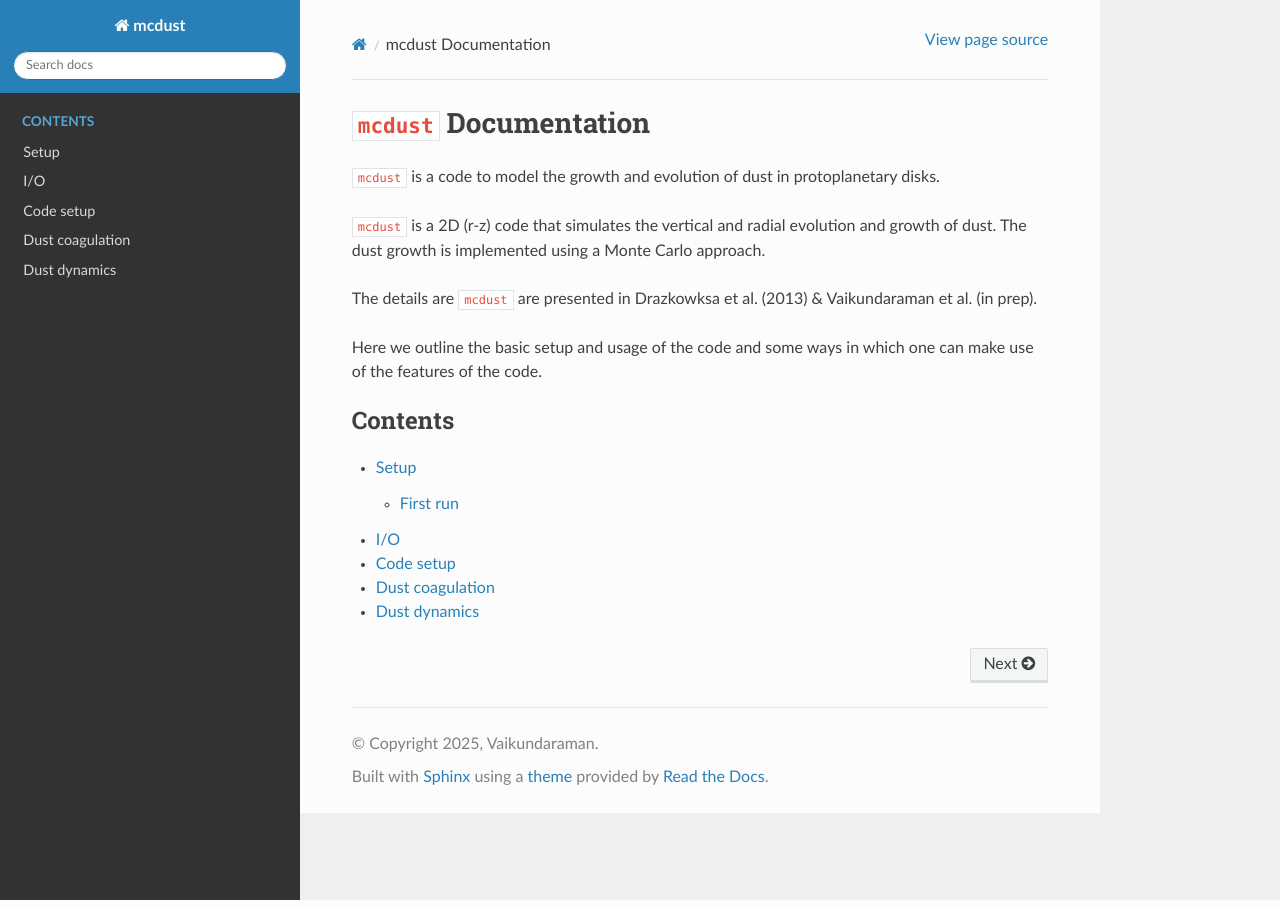
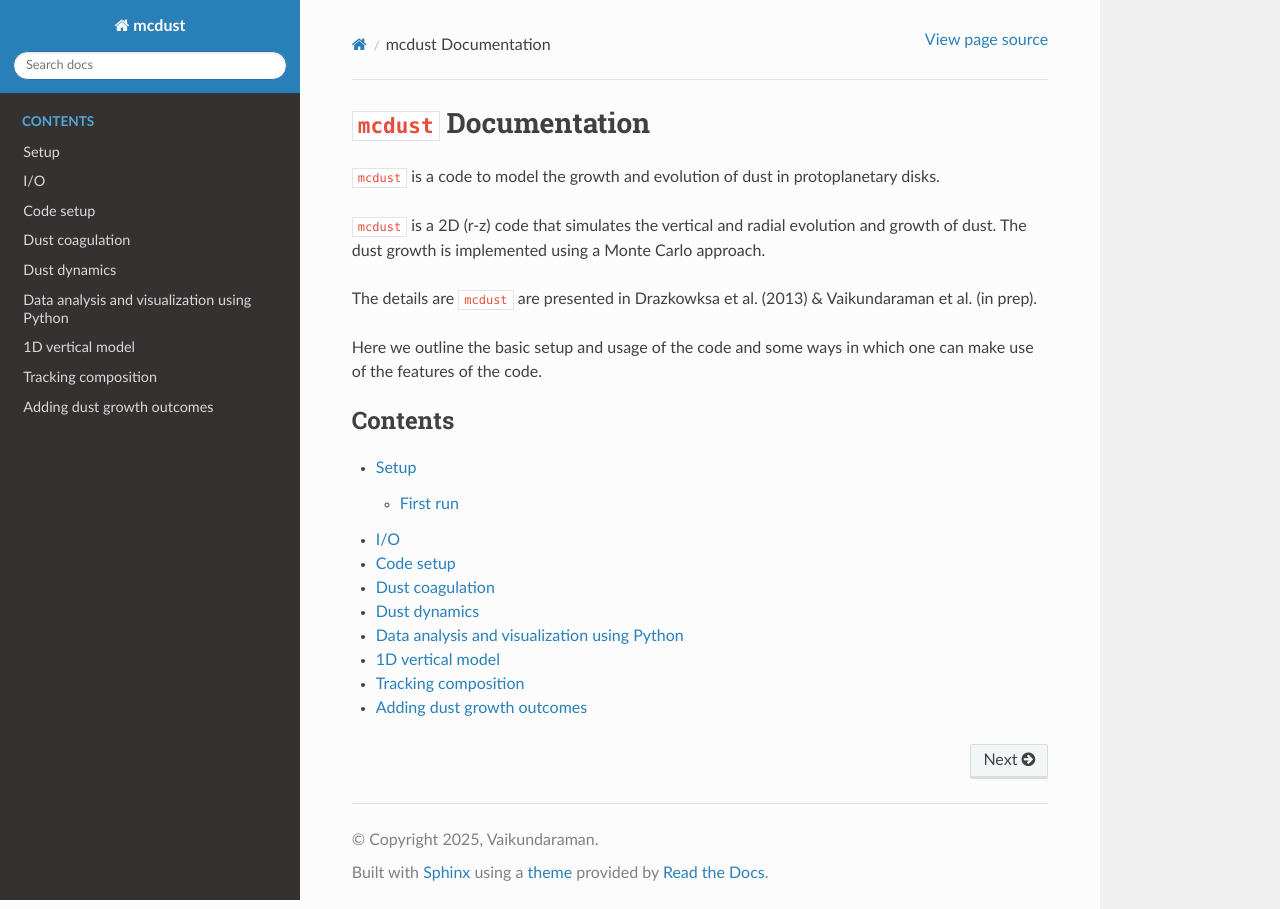
Before and after one commit to vicky1997/docs_test, a Sphinx documentation site: the page built from docs/source/index.rst, in a window 1280 px wide. Built offline with Sphinx 7.4.7 and the Read the Docs theme 3.1.0, drawn with Linux system fonts in a browser that asks for light colours; pages that are not in the unit, such as notebooks, are missing from menus.

Commit message:
added more contents

```diff
--- /dev/null
+++ b/docs/source/dataviz.rst
@@ -0,0 +1,2 @@
+Data analysis and visualization using Python
+============================================
--- /dev/null
+++ b/docs/source/example_1.rst
@@ -0,0 +1,2 @@
+1D vertical model
+=================
--- /dev/null
+++ b/docs/source/example_2.rst
@@ -0,0 +1,2 @@
+Tracking composition
+====================
--- /dev/null
+++ b/docs/source/example_3.rst
@@ -0,0 +1,2 @@
+Adding dust growth outcomes
+===========================
--- a/docs/source/index.rst
+++ b/docs/source/index.rst
@@ -19,3 +19,7 @@
     dustcoagulation
     dustdynamics
     standardmodel
+    dataviz
+    example_1
+    example_2
+    example_3
```
